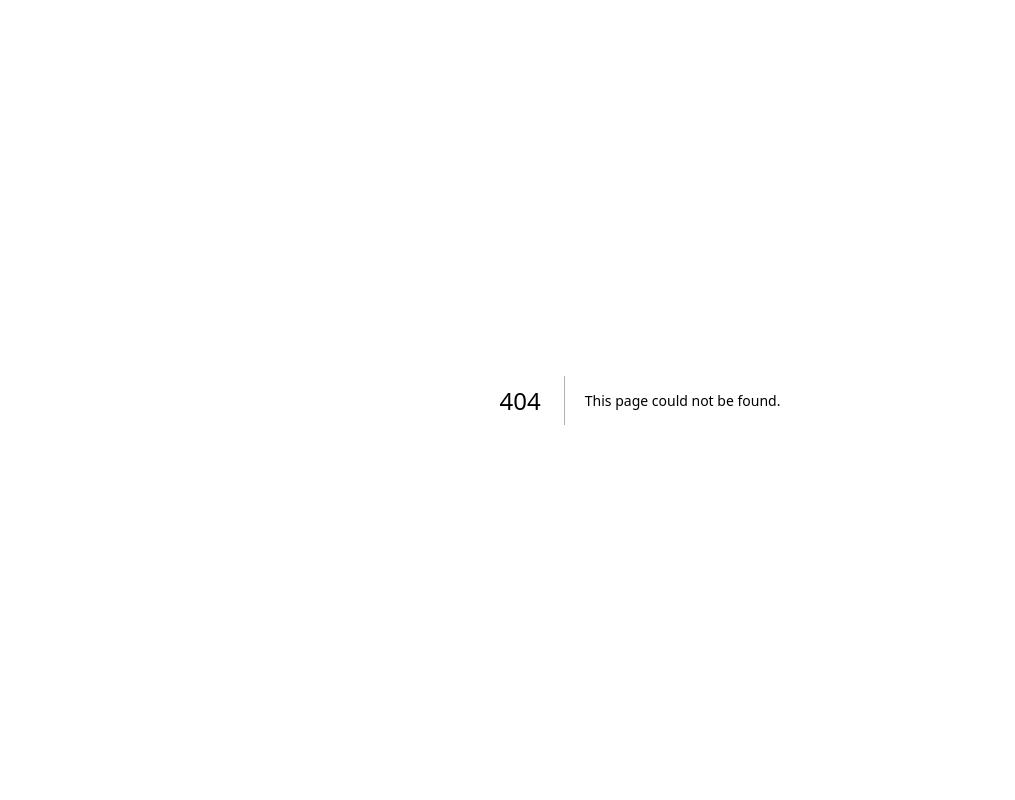
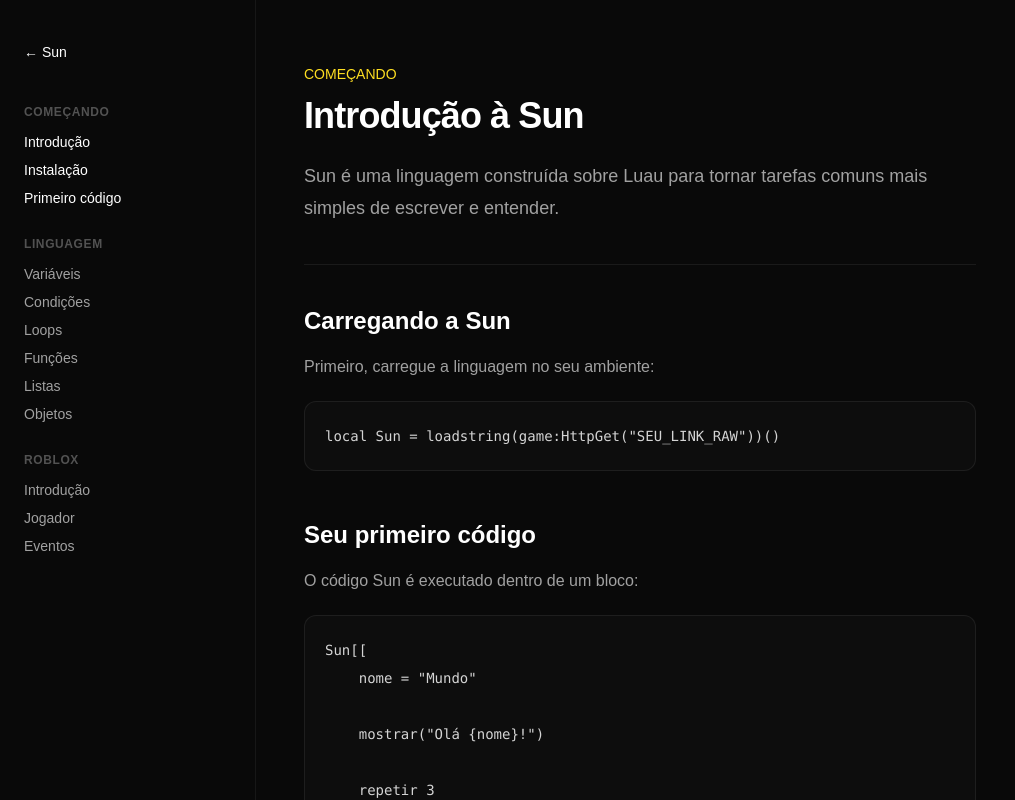
Before and after one commit to blackzww/Sun-Website, a Next.js app: page /docs in a window 1280 px wide. Before the commit this address had no page. Shown: the top 800 px of the page, without its empty margins (0-1015 px from the left). Built offline with nearby package versions, Linux system fonts and the light colour scheme.

Commit message:
Add documentation page for Sun language

```diff
--- /dev/null
+++ b/app/docs/page.tsx
@@ -0,0 +1,143 @@
+import Link from "next/link";
+
+export default function Docs() {
+  return (
+    <main className="min-h-screen bg-[#090909] text-white">
+      <div className="mx-auto flex max-w-7xl">
+
+        <aside className="hidden min-h-screen w-64 border-r border-white/[0.06] px-6 py-10 md:block">
+          <Link
+            href="/"
+            className="text-sm text-neutral-500 transition hover:text-white"
+          >
+            ← Sun
+          </Link>
+
+          <nav className="mt-10 space-y-7">
+            <div>
+              <p className="mb-3 text-xs font-semibold uppercase tracking-wider text-neutral-600">
+                Começando
+              </p>
+
+              <div className="space-y-2 text-sm">
+                <a className="block text-yellow-300" href="/docs">
+                  Introdução
+                </a>
+                <a className="block text-neutral-400 hover:text-white" href="#">
+                  Instalação
+                </a>
+                <a className="block text-neutral-400 hover:text-white" href="#">
+                  Primeiro código
+                </a>
+              </div>
+            </div>
+
+            <div>
+              <p className="mb-3 text-xs font-semibold uppercase tracking-wider text-neutral-600">
+                Linguagem
+              </p>
+
+              <div className="space-y-2 text-sm text-neutral-400">
+                <a className="block hover:text-white" href="#">
+                  Variáveis
+                </a>
+                <a className="block hover:text-white" href="#">
+                  Condições
+                </a>
+                <a className="block hover:text-white" href="#">
+                  Loops
+                </a>
+                <a className="block hover:text-white" href="#">
+                  Funções
+                </a>
+                <a className="block hover:text-white" href="#">
+                  Listas
+                </a>
+                <a className="block hover:text-white" href="#">
+                  Objetos
+                </a>
+              </div>
+            </div>
+
+            <div>
+              <p className="mb-3 text-xs font-semibold uppercase tracking-wider text-neutral-600">
+                Roblox
+              </p>
+
+              <div className="space-y-2 text-sm text-neutral-400">
+                <a className="block hover:text-white" href="#">
+                  Introdução
+                </a>
+                <a className="block hover:text-white" href="#">
+                  Jogador
+                </a>
+                <a className="block hover:text-white" href="#">
+                  Eventos
+                </a>
+              </div>
+            </div>
+          </nav>
+        </aside>
+
+        <article className="w-full max-w-3xl px-6 py-16 md:px-12">
+          <p className="text-sm font-medium text-yellow-300">
+            COMEÇANDO
+          </p>
+
+          <h1 className="mt-3 text-4xl font-bold tracking-tight">
+            Introdução à Sun
+          </h1>
+
+          <p className="mt-6 text-lg leading-8 text-neutral-400">
+            Sun é uma linguagem construída sobre Luau para tornar tarefas
+            comuns mais simples de escrever e entender.
+          </p>
+
+          <div className="my-10 h-px bg-white/[0.07]" />
+
+          <h2 className="text-2xl font-semibold">
+            Carregando a Sun
+          </h2>
+
+          <p className="mt-4 leading-7 text-neutral-400">
+            Primeiro, carregue a linguagem no seu ambiente:
+          </p>
+
+          <pre className="mt-5 overflow-x-auto rounded-xl border border-white/[0.07] bg-[#0d0d0d] p-5 text-sm leading-7 text-neutral-300">
+            <code>{`local Sun = loadstring(game:HttpGet("SEU_LINK_RAW"))()`}</code>
+          </pre>
+
+          <h2 className="mt-12 text-2xl font-semibold">
+            Seu primeiro código
+          </h2>
+
+          <p className="mt-4 leading-7 text-neutral-400">
+            O código Sun é executado dentro de um bloco:
+          </p>
+
+          <pre className="mt-5 overflow-x-auto rounded-xl border border-white/[0.07] bg-[#0d0d0d] p-5 text-sm leading-7 text-neutral-300">
+            <code>{`Sun[[
+    nome = "Mundo"
+
+    mostrar("Olá {nome}!")
+
+    repetir 3
+        mostrar("Sun!")
+    fim
+]]`}</code>
+          </pre>
+
+          <div className="mt-10 rounded-xl border border-yellow-300/10 bg-yellow-300/[0.04] p-5">
+            <p className="font-medium text-yellow-200">
+              Sun simplifica Luau, não substitui seu ecossistema.
+            </p>
+
+            <p className="mt-2 text-sm leading-6 text-neutral-400">
+              APIs existentes, como game:GetService(), continuam disponíveis.
+            </p>
+          </div>
+        </article>
+      </div>
+    </main>
+  );
+    }
```
